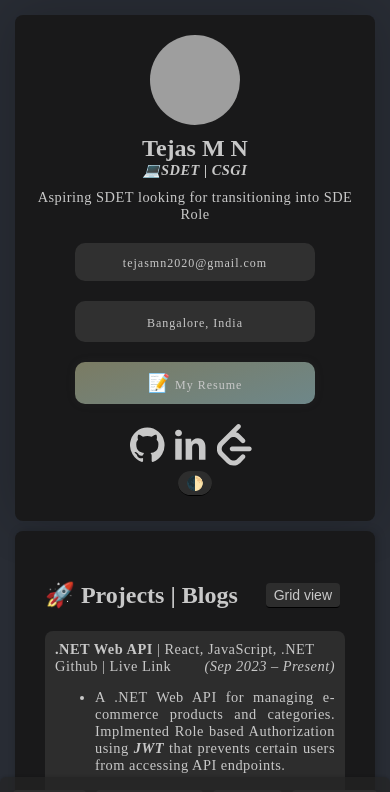
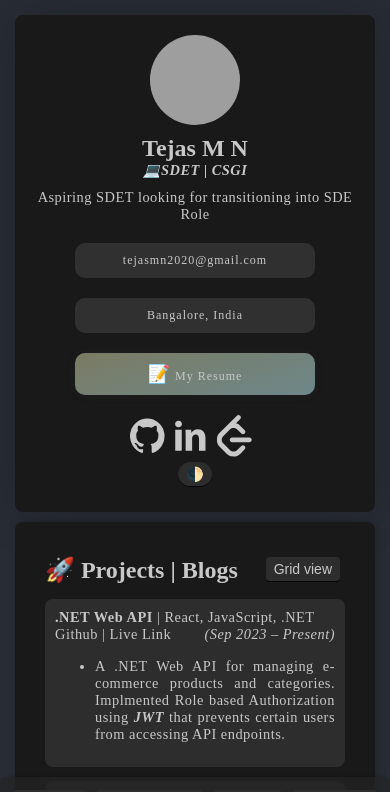
Before and after one commit to tejas-mn/react-portfolio, a React (Create React App) app in the folder my-portfolio/: page /work in a window 390 px wide. Shown: the top 792 px of the page. Built offline with nearby package versions, Linux system fonts and the light colour scheme; grey boxes are pictures that could not be loaded; a web font is replaced by a local one.

Commit message:
css fixes

```diff
--- a/my-portfolio/src/App.css
+++ b/my-portfolio/src/App.css
@@ -331,6 +331,14 @@ section > p {
 }
 
 @media only screen and (max-width: 510px) {
+  .project-title-container{
+    margin-bottom: 12px;
+  }
+
+  .project-title{
+    margin: 0px;
+  }
+
   .edu-timeline{
     float: none !important;
     /* display: block; */
--- a/my-portfolio/src/components/ProfileDetails.js
+++ b/my-portfolio/src/components/ProfileDetails.js
@@ -8,12 +8,12 @@ export function ProfileDetails() {
       <div className="skills2">
         <div>
           <li>
-            <span style={{ fontSize: "medium" }}></span> {userInfo.email}
+             {userInfo.email}
           </li>
         </div>
         <div>
           <li>
-            <span style={{ fontSize: "large" }}></span> {userInfo.location}
+       {userInfo.location}
           </li>
         </div>
         <div className="resume-btn">
@@ -23,7 +23,7 @@ export function ProfileDetails() {
             target="blank"
           >
             <li>
-              <span style={{ fontSize: "large" }}>📝</span> My Resume{" "}
+              <span style={{ fontSize: "large" }}>📝</span> My Resume
             </li>
           </a>
         </div>
--- a/my-portfolio/src/components/Work.js
+++ b/my-portfolio/src/components/Work.js
@@ -14,8 +14,9 @@ export function Work() {
           justifyContent: "space-between",
           alignItems: "center",
         }}
+        className="project-title-container"
       >
-        <h2 style={{ color: "white" }}>🚀 Projects | Blogs</h2>
+        <h2 style={{ color: "white"}} className="project-title">🚀 Projects | Blogs</h2>
         <button
           className="view-btn"
           onClick={() => {
```
